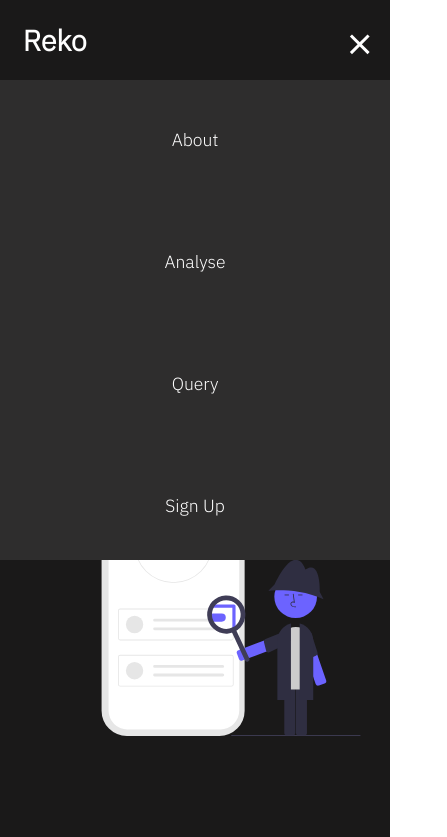
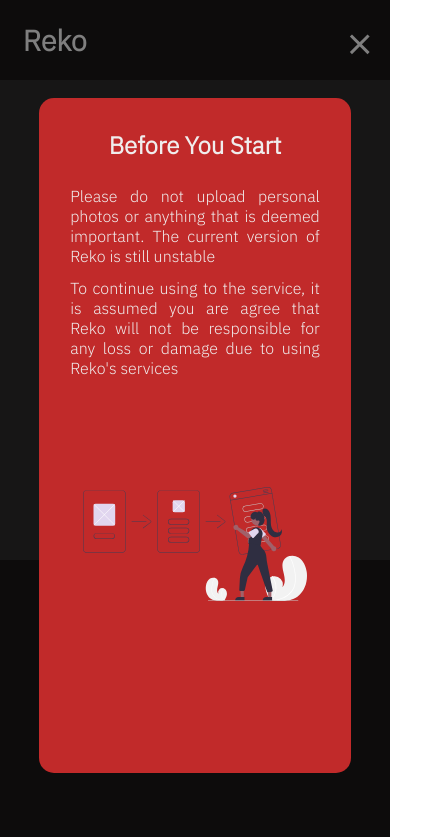
Before and after one commit to kinoshita197083/AWS_Rekognition_Object_Detection, a plain HTML site: page index.html in a window 390 px wide. Both pictures are taken after a click on the button "Get Started". Shown: the top 837 px of the page, 447 px wide, since content can reach past the window. Drawn offline with Linux system fonts and the light colour scheme.

Commit message:
mobile_config_completed

```diff
--- a/About/about.css
+++ b/About/about.css
@@ -10,8 +10,8 @@
 }
 
 #about-img {
-    height: 110%;
-    width: 110%;
+    height: 80%;
+    width: 80%;
 }
 
 .about-heading {
@@ -26,8 +26,9 @@
     margin: 0 auto;
 }
 
-/* @media (max-width: 800px) {
-    .about-container {
-
+@media (max-width: 800px) {
+    .about-heading {
+        font-size: var(--homepage-heading-mobile-font-size);
+        margin-bottom: 5%;
     }
-} */
+}
--- a/Home/home.css
+++ b/Home/home.css
@@ -20,3 +20,94 @@
     color: var(--homepage-intro-color);
     margin-bottom: 8%;
 }
+
+.instruction {
+    height: 100%;
+    width: 100%;
+    background: rgba(0, 0, 0, .5) center no-repeat;
+    position: fixed;
+    z-index: 90;
+    top: 0;
+    left: 0;
+    opacity: 0;
+    visibility: hidden;
+    transition: all 0.7s ease-in-out;
+}
+
+.instruction.active {
+    opacity: 1;
+    visibility: visible;
+}
+
+.instruction-container {
+    background-color: white;
+    width: 70%;
+    height: 90%;
+    margin: 0 auto;
+    display: grid;
+    grid-template-columns: 1fr 1fr;
+    margin-top: 3%;
+    border-radius: 15px;
+    align-items: center;
+    justify-content: center;
+}
+
+.bg-themeColor {
+    background-color: var(--navbar-btn-color);
+}
+
+.right-container {
+    height: 100%;
+    border-top-right-radius: 15px;
+    border-bottom-right-radius: 15px;
+    text-align: center;
+    padding: 10%;
+    overflow: scroll;
+}
+
+.instruction-img-wrapper {
+    width: 90%;
+    height: 60%;
+    margin: 0 auto;
+}
+
+.instruction-heading {
+    font-size: var(--instruction-heading-font-size);
+    color: var(--homepage-intro-color);
+    margin-bottom: 5%;
+}
+
+.instruction-text {
+    color: var(--homepage-intro-color);
+    margin-bottom: 5%;
+    text-align: justify;
+}
+
+@media (max-width: 800px) {
+    .mobile-config-hidden {
+        display: none;
+    }
+
+    .right-container {
+        width: 80vw;
+        border-radius: 15px;
+    }
+
+    .instruction-container {
+        height: 80vh;
+        margin-top: 25%;
+    }
+
+    .instruction-heading {
+        font-size: var(--instruction-heading-mobile-font-size);
+        margin-bottom: 10%;
+    }
+
+    .instruction-img-wrapper {
+        height: 50%
+    }
+
+    #home-img {
+        margin-top: 10%;
+    }
+}
--- /dev/null
+++ b/Home/home.js
@@ -0,0 +1,17 @@
+const getStartBtn = document.querySelector('#get-start-btn'),
+    startSection = document.querySelector('.instruction'),
+    uploadSection = document.querySelector('#upload'),
+    signupBtn = document.querySelector('#sign-up-btn');
+
+getStartBtn.addEventListener('click', () => {
+    startSection.classList.add('active');
+});
+
+signupBtn.addEventListener('click', () => {
+    startSection.classList.add('active');
+});
+
+startSection.addEventListener('click', () => {
+    startSection.classList.remove('active');
+    uploadSection.scrollIntoView();
+});
--- a/Query/query.css
+++ b/Query/query.css
@@ -60,6 +60,7 @@
 
 .default-bubble-list {
     display: flex;
+    overflow: scroll;
     padding-inline: 3%;
 }
 
@@ -121,4 +122,9 @@
     .carousel-container {
         margin: 8% auto;
     }
+
+    .query-heading {
+        font-size: var(--homepage-heading-mobile-font-size);
+        margin-block: 5%;
+    }
 }
--- a/Query/query.js
+++ b/Query/query.js
@@ -140,7 +140,7 @@
     if (textBubbleList.length > 0) {
         const res = await submitTextbubbles().catch(err => alert(err));
         let data = await res.json();
-        hideLoading();
+        data ? hideLoading() : console.log('Status: OK');
         textBubbleList = [];
         // console.log(data)
         returnedImg = [...data];
--- a/Upload/image_upload.js
+++ b/Upload/image_upload.js
@@ -6,7 +6,7 @@
     previewImg = document.querySelector('#preview-img'),
     submitBtn = document.querySelector('#submit-btn'),
     resultImg = document.querySelector('#result-img'),
-    spinner = document.querySelector('.spinner'),
+    spinners = document.querySelectorAll('.spinner'),
     resultHolder = document.querySelector('#analysed-results');
 
 let file;
@@ -87,11 +87,15 @@
 }
 
 function displayLoading() {
-    spinner.classList.add('display');
+    spinners.forEach(spinner => {
+        spinner.classList.add('display');
+    })
 }
 
 function hideLoading() {
-    spinner.classList.remove('display');
+    spinners.forEach(spinner => {
+        spinner.classList.remove('display');
+    })
 }
 
 async function submitFile() {
--- a/index.css
+++ b/index.css
@@ -14,11 +14,15 @@
 
     --navbar-mobile-menu-color: rgb(46, 45, 45);
 
+    --instruction-heading-font-size: 2.5rem;
+    --instruction-heading-mobile-font-size: 1.5rem;
+
     --btn-font-size: 1rem;
 
     --heading-font-color: blue;
 
     --homepage-heading-font-size: 2.5rem;
+    --homepage-heading-mobile-font-size: 2rem;
     --homepage-intro-color: rgb(240, 237, 237);
     --homepage-intro-font-size: 1.2rem;
     /* --homepage-intro-bg-color: rgb(37, 37, 37); */
@@ -53,7 +57,7 @@
 
 .even-columns {
     display: grid;
-    grid-template-columns: repeat(auto-fit, minmax(400px, 1fr));
+    grid-template-columns: repeat(auto-fit, minmax(300px, 1fr));
 }
 
 .btn {
@@ -96,6 +100,7 @@
     width: 100%;
     background-color: var(--navbar-bg-color);
     position: fixed;
+    /* z-index: 99; */
 }
 
 .navbar {
--- a/index.html
+++ b/index.html
@@ -30,7 +30,7 @@
                 <li><a href="#about" class="nav-links nav-border-bottom">About</a></li>
                 <li><a href="#upload" class="nav-links nav-border-bottom">Analyse</a></li>
                 <li><a href="#query" class="nav-links nav-border-bottom">Query</a></li>
-                <li><a href="#" class="nav-links nav-links-btn">Sign Up</a></li>
+                <li><a href="#" class="nav-links nav-links-btn" id="sign-up-btn">Manual</a></li>
             </ul>
         </nav>
     </header>
@@ -41,11 +41,37 @@
                 <div class="left-half">
                     <h1 class="home-heading">Analyse JPG and PNG</h1>
                     <p class="home-intro">A fully managed service that can detect labels of the uploaded image.</p>
-                    <button class="btn">Get Started</button>
+                    <button class="btn" id="get-start-btn">Get Started</button>
                 </div>
 
                 <div class="right-half">
                     <img id="home-img" src="./image/undraw_the_search_s0xf.svg" alt="homepage-cover"></img>
+                </div>
+            </div>
+
+            <!-- Get Start Section (hidden by default) -->
+            <div class="instruction" id="get-start-section">
+                <div class="instruction-container">
+                    <div class="left-half mobile-config-hidden">
+                        <div class="instruction-img-wrapper">
+                            <img src="./image/undraw_flagged_2uty.svg" alt="instruction image" width="100%"
+                                height="100%">
+                        </div>
+                    </div>
+                    <div class="right-half bg-themeColor right-container">
+                        <h1 class="instruction-heading">Before You Start</h1>
+                        <p class="instruction-text">Please do not upload personal photos or anything that is deemed
+                            important.
+                            The current version of Reko is still unstable</p>
+                        <p class="instruction-text">To continue using to the service, it is
+                            assumed you are agree that Reko will not be responsible for any loss or damage due to using
+                            Reko's
+                            services</p>
+                        <div class="instruction-img-wrapper">
+                            <img src="./image/undraw_user_flow_re_bvfx (1).svg" alt="instruction image" width="100%"
+                                height="100%">
+                        </div>
+                    </div>
                 </div>
             </div>
         </div>
@@ -55,7 +81,7 @@
         <div class="container">
             <div class="even-columns">
                 <div class="left-half">
-                    <img src="./image/undraw_photo_re_5blb.svg" alt="About cover image" id="about-img">
+                    <img src="./image/undraw_images_re_0kll.svg" alt="About cover image" id="about-img">
                 </div>
 
                 <div class="right-half">
@@ -126,20 +152,13 @@
             </div>
             <div class="default-bubble-list"></div>
             <div class="carousel-container">
-                <!-- <div class="img-wrapper">
-                    <img src="https://upload.wikimedia.org/wikipedia/commons/f/f9/Phoenicopterus_ruber_in_S%C3%A3o_Paulo_Zoo.jpg"
-                        alt="" class="img-grp" width="100%" height="100%">
-                </div>
-                <div class="img-wrapper">
-                    <img src="https://upload.wikimedia.org/wikipedia/commons/f/f9/Phoenicopterus_ruber_in_S%C3%A3o_Paulo_Zoo.jpg"
-                        alt="" class="img-grp" width="100%" height="100%">
-                </div> -->
             </div>
             <div class="enlarged-img"></div>
         </div>
     </section>
 
     <script src="app.js"></script>
+    <script src="./Home/home.js"></script>
     <script src="./Upload/image_upload.js"></script>
     <script src="./Query/query.js"></script>
 </body>
```
Also changed, not shown: image/undraw_flagged_2uty.svg (added), image/undraw_user_flow_re_bvfx (1).svg (added).
